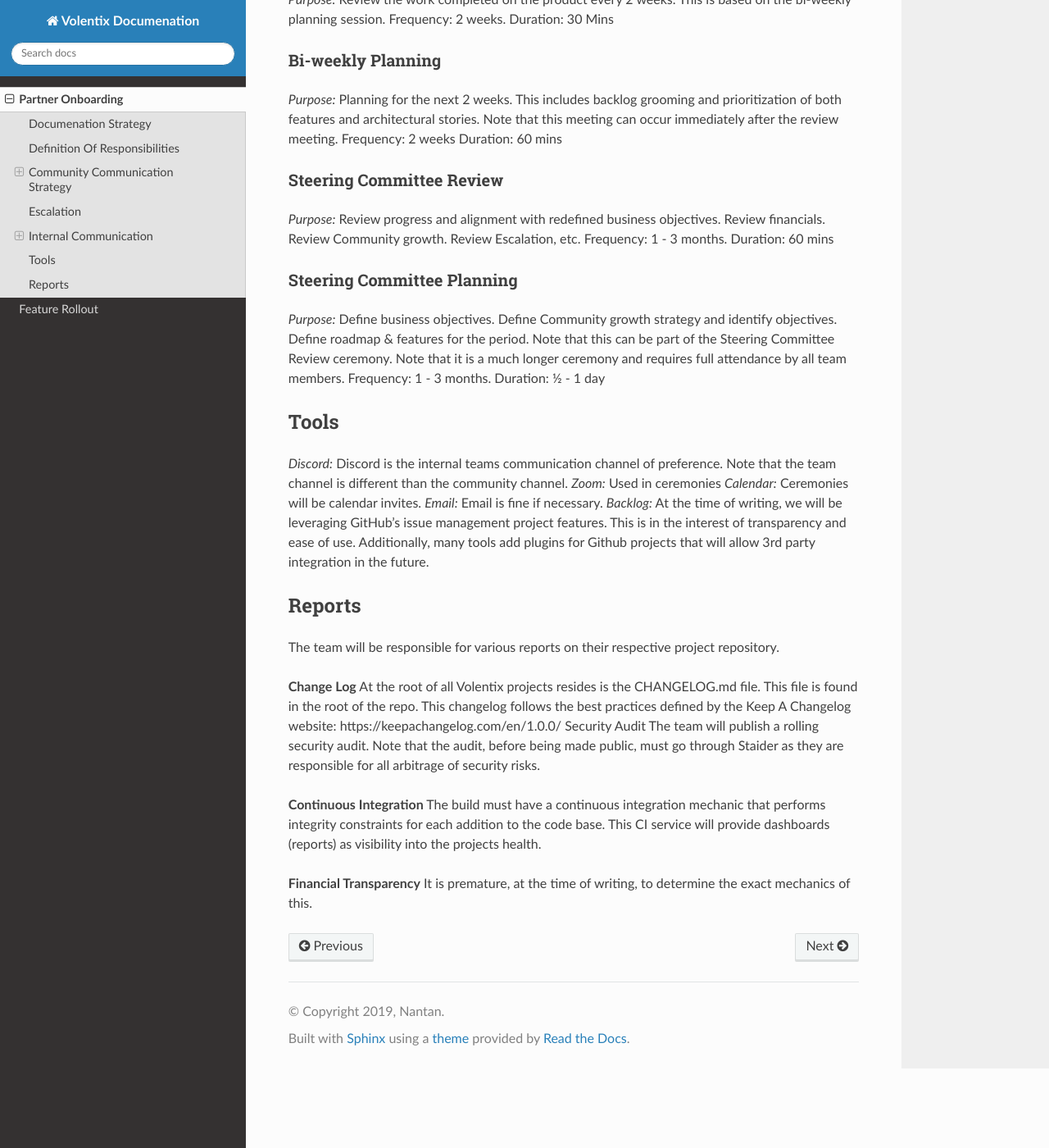
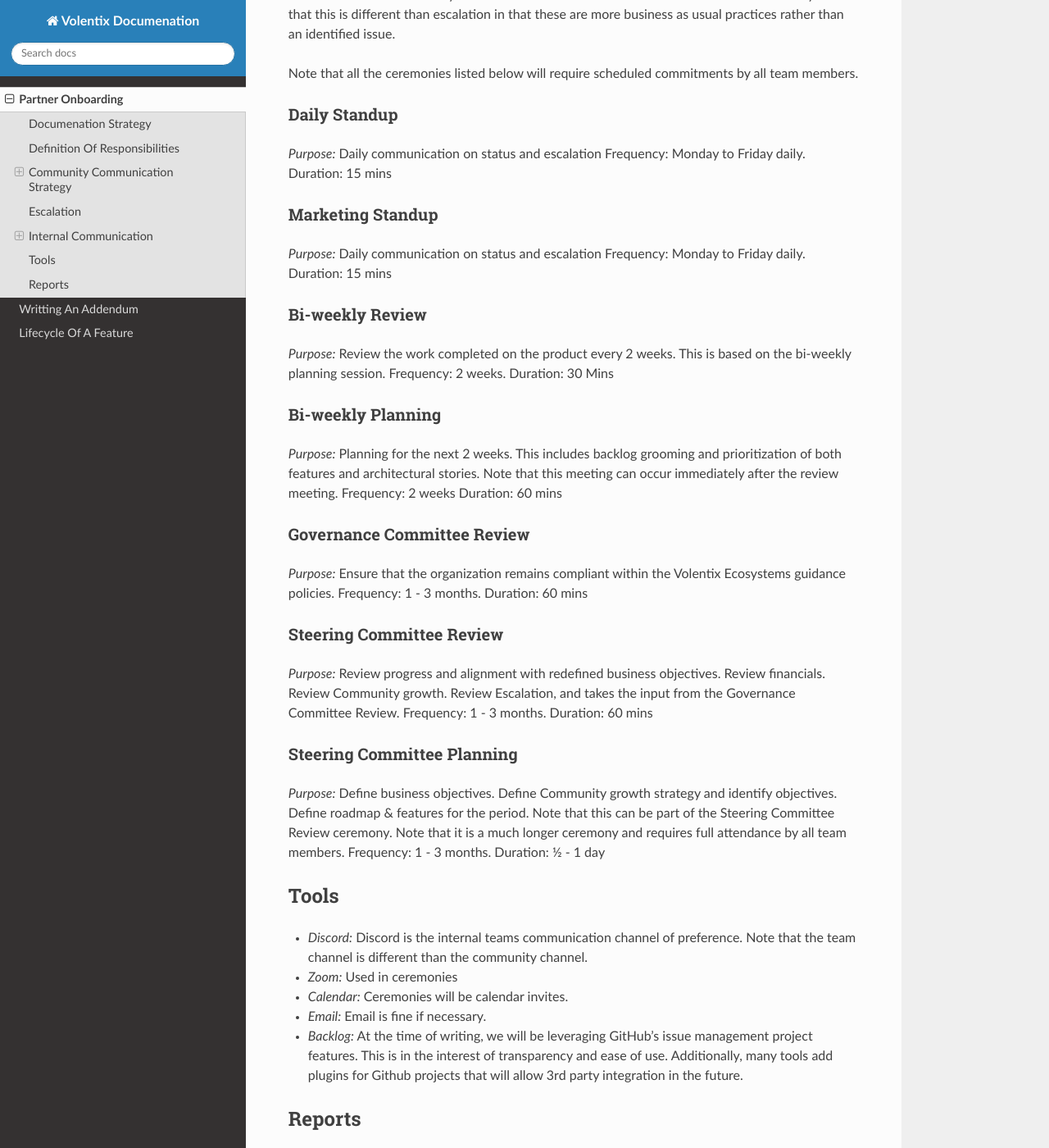
Before and after one commit to Volentix/documentation, a Sphinx documentation site: the page built from docs/partnership/onBoarding.md, in a window 1280 px wide and 1400 px high, scrolled down 2457 px. Shown: the whole window at 82% size. Built offline with Sphinx 7.4.7 and the Read the Docs theme 2.0.0, drawn with Linux system fonts in a browser that asks for light colours; pages that are not in the unit, such as notebooks, are missing from menus; some of the changed text lies outside the part shown.

```diff
--- a/docs/partnership/onBoarding.md
+++ b/docs/partnership/onBoarding.md
@@ -1,6 +1,24 @@
 # Partner Onboarding
 
 This document outlines the process for onboarding a parnter into the Volentix ecosystem.
+
+  * [Documenation Strategy](#documenation-strategy)
+  * [Definition Of Responsibilities](#definition-of-responsibilities)
+  * [Community Communication Strategy](#community-communication-strategy)
+    + [Introductory Video](#introductory-video)
+    + [Messaging](#messaging)
+    + [Volentix Developer Update](#volentix-developer-update)
+  * [Escalation](#escalation)
+  * [Internal Communication](#internal-communication)
+    + [Daily Standup](#daily-standup)
+    + [Marketing Standup](#marketing-standup)
+    + [Bi-weekly Review](#bi-weekly-review)
+    + [Bi-weekly Planning](#bi-weekly-planning)
+    + [Governance Committee Review](#governance-committee-review)
+    + [Steering Committee Review](#steering-committee-review)
+    + [Steering Committee Planning](#steering-committee-planning)
+  * [Tools](#tools)
+  * [Reports](#reports)
 
 ## Documenation Strategy
 
@@ -74,8 +92,13 @@
 Frequency:  2 weeks
 Duration: 60 mins
 
+### Governance Committee Review
+*Purpose:* Ensure that the organization remains compliant within the Volentix Ecosystems guidance policies.
+Frequency:  1 - 3 months.
+Duration: 60 mins
+
 ### Steering Committee Review
-*Purpose:* Review progress and alignment with redefined business objectives. Review financials. Review Community growth. Review Escalation, etc.
+*Purpose:* Review progress and alignment with redefined business objectives. Review financials. Review Community growth. Review Escalation, and takes the input from the Governance Committee Review.
 Frequency:  1 - 3 months.
 Duration: 60 mins
 
@@ -85,11 +108,12 @@
 Duration: ½ - 1 day
 
 ## Tools
-*Discord:* Discord is the internal teams communication channel of preference. Note that the team channel is different than the community channel.
-*Zoom:* Used in ceremonies
-*Calendar:* Ceremonies will be calendar invites.
-*Email:* Email is fine if necessary.
-*Backlog:* At the time of writing, we will be leveraging GitHub's issue management project features. This is in the interest of transparency and ease of use. Additionally, many tools add plugins for Github projects that will allow 3rd party integration in the future.
+
+- *Discord:* Discord is the internal teams communication channel of preference. Note that the team channel is different than the community channel.
+- *Zoom:* Used in ceremonies
+- *Calendar:* Ceremonies will be calendar invites.
+- *Email:* Email is fine if necessary.
+- *Backlog:* At the time of writing, we will be leveraging GitHub's issue management project features. This is in the interest of transparency and ease of use. Additionally, many tools add plugins for Github projects that will allow 3rd party integration in the future.
 
 ## Reports
 The team will be responsible for various reports on their respective project repository.
```
Also changed, not shown: SECURITY.md (+6 -17 lines), docs/contents.rst (+19 -0 lines), docs/index.rst (+7 -2 lines), docs/partnership/featureLifecycle.md (added, +69 -0 lines), docs/partnership/featureRollout.md (deleted, +0 -16 lines).
